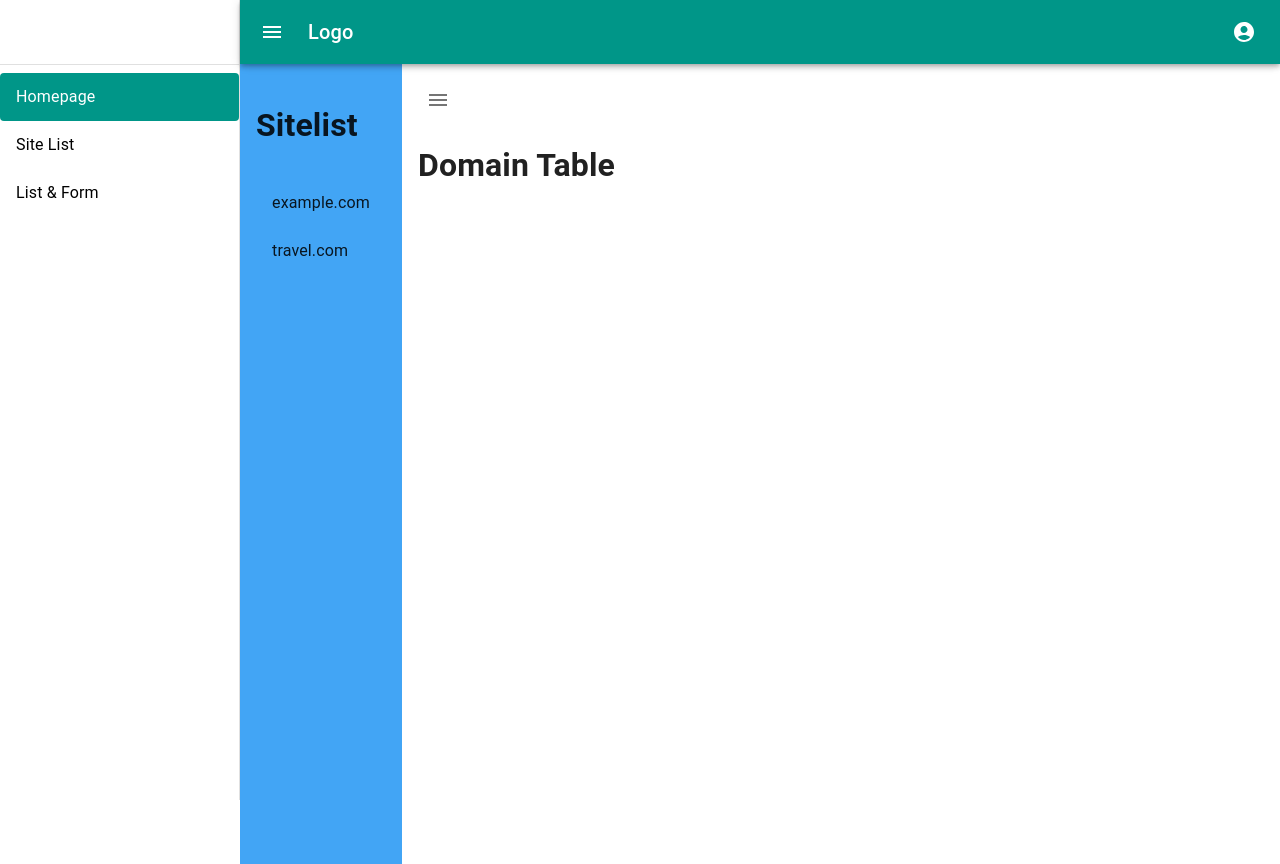
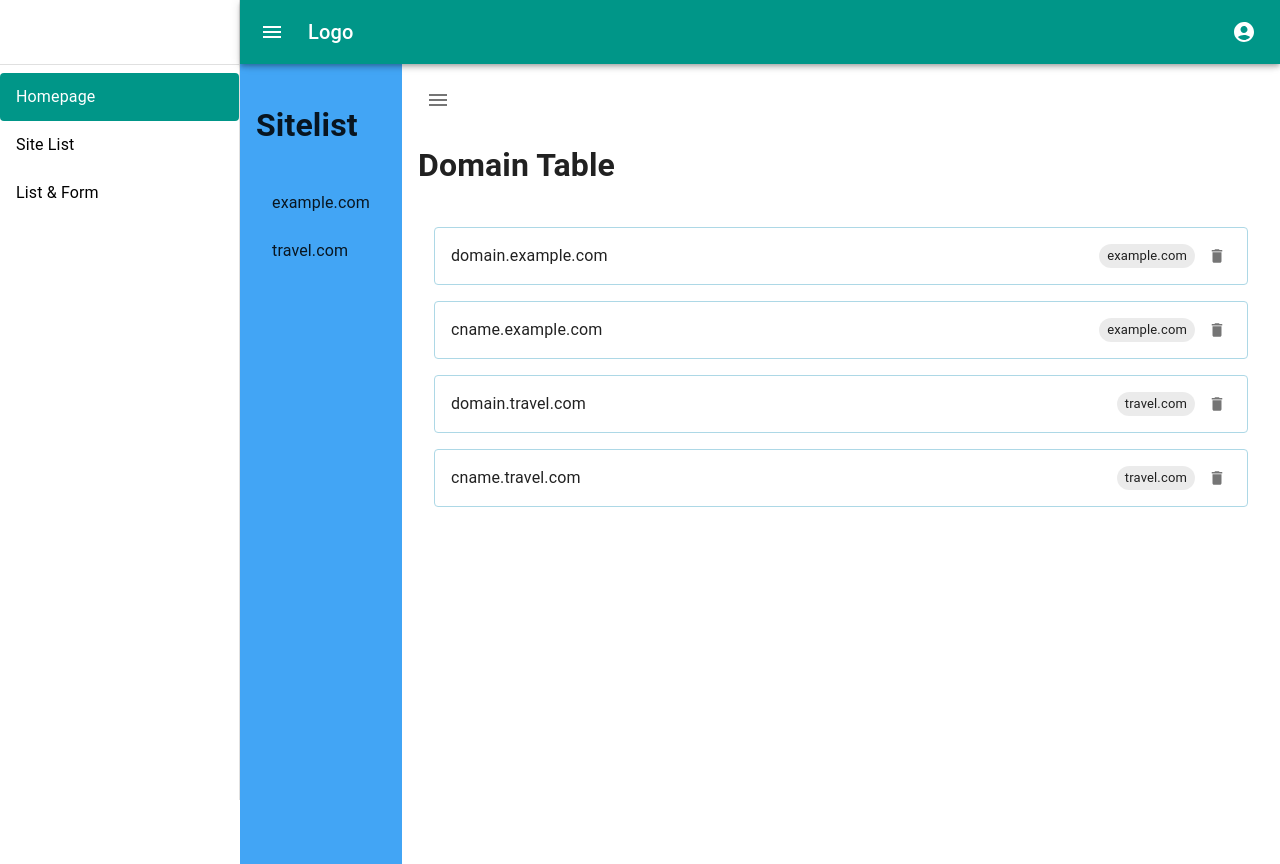
Before and after one commit to weimeihsu/MERN, a React (Vite) app in the folder client/: page /sitelist in a window 1280 px wide. Built offline with nearby package versions, Linux system fonts and the light colour scheme.

Commit message:
site domain

```diff
--- a/client/src/component/DomainList.jsx
+++ b/client/src/component/DomainList.jsx
@@ -1,5 +1,5 @@
-import { useState } from 'react'
-import { useSelector } from 'react-redux'
+import { useEffect, useState } from 'react'
+import { useDispatch, useSelector } from 'react-redux'
 
 import DeleteIcon from '@mui/icons-material/Delete'
 import Chip from '@mui/material/Chip'
@@ -10,6 +10,7 @@ import ListItemButton from '@mui/material/ListItemButton'
 import ListItemText from '@mui/material/ListItemText'
 import IconButton from '@mui/material/IconButton'
 import MenuIcon from '@mui/icons-material/Menu'
+import { filter } from '../features/list/navListSlice'
 
 const DomainList = ({toggleSitePanel}) => {
     const { selectedSiteID, domainList, filteredDomainlist } = useSelector(store=>store.navListSlice)
@@ -22,7 +23,7 @@ const DomainList = ({toggleSitePanel}) => {
         <h1>Domain Table</h1>
           <List>
 
-            {filteredDomainlist.map(recordItem => (
+            {domainList.map(recordItem => (
               <ListItem key={recordItem.id}>
                 <ListItemButton component="a" href="#" sx={{border: '1px solid lightBlue',borderRadius: 1 }}>
                   <ListItemText primary={recordItem.name} />
--- a/client/src/component/SiteList.jsx
+++ b/client/src/component/SiteList.jsx
@@ -12,6 +12,7 @@ import ListItemText from '@mui/material/ListItemText'
 const SiteList = () => {
   const {siteList} = useSelector(store=>store.navListSlice)
   const [selected, setSelected] = useState()
+
   const dispatch = useDispatch()
   const handleSelectedSite = (id, name) =>{
     setSelected(name)
--- a/client/src/features/list/navListSlice.jsx
+++ b/client/src/features/list/navListSlice.jsx
@@ -38,14 +38,11 @@ export const navListSlice = createSlice({
             const { selectedSiteName, selectedSiteID } = action.payload
             state.selectedSiteName = selectedSiteName
             state.selectedSiteID = selectedSiteID
-
         },
         filter: (state, action) => {
             const { selectedSiteName } = action.payload
-            console.log(selectedSiteName)
-            state.filteredDomainlist = state.domainList.filter(domain => domain.sitename === selectedSiteName)
-            // console.log(state.filteredDomainlist)
-            // state.filteredDomainlist.push(list)
+            state.filteredDomainlist=[...state.domainList]
+            state.domainList = state.domainList.filter(domain => domain.sitename === selectedSiteName)
         },
         backToMain: (state, action)=>{
             state.selectedSiteID = null
--- a/client/src/pages/SiteDomain.jsx
+++ b/client/src/pages/SiteDomain.jsx
@@ -1,4 +1,6 @@
 import { useState } from 'react'
+import { useDispatch, useSelector } from 'react-redux'
+
 import Collapse from '@mui/material/Collapse'
 import Container from '@mui/material/Container'
 import Box from '@mui/material/Box'
@@ -11,6 +13,7 @@ const SiteDomain = () => {
     const toggleSitePanel = () =>{
         setIsOpen(isOpen => !isOpen)
     }
+
     return (
         <Container sx={{display: 'flex', flexDirection: 'row'}} disableGutters maxWidth='false'>
             <Collapse in={isOpen} orientation="horizontal">
```
